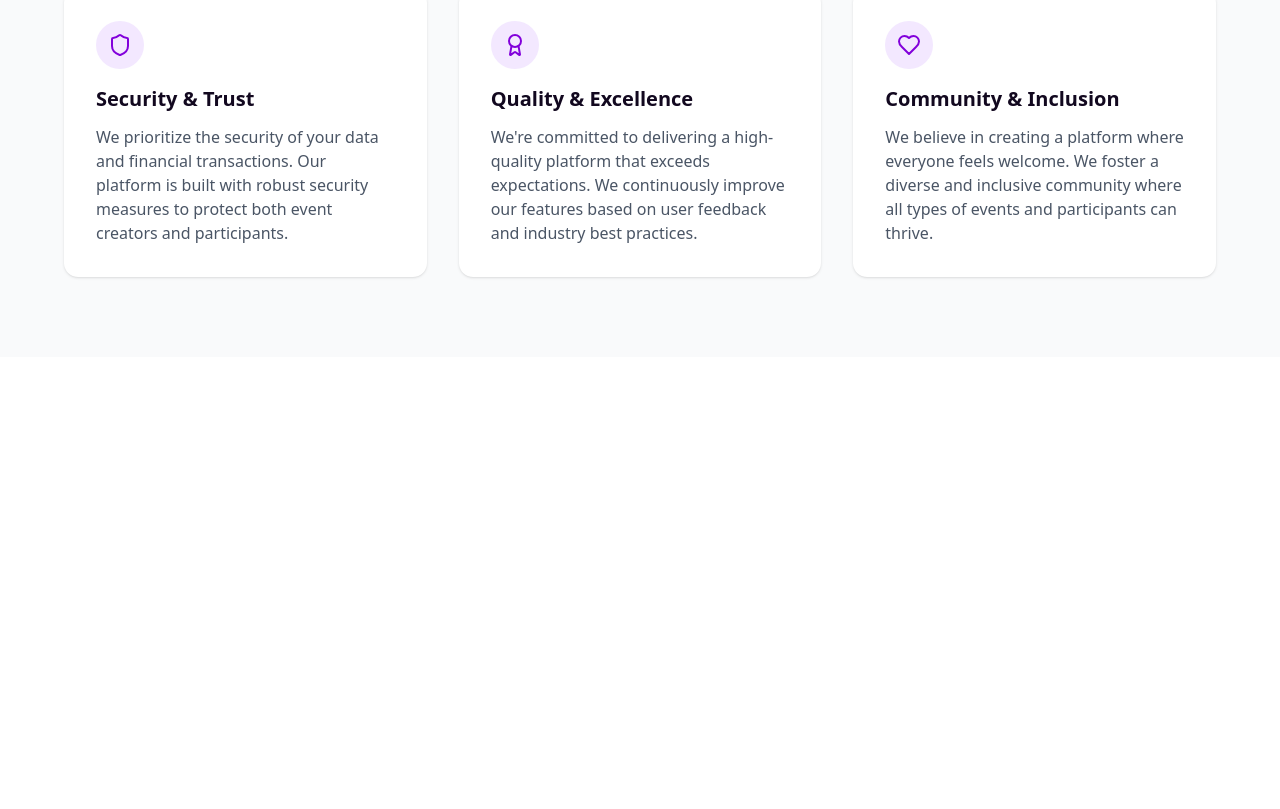
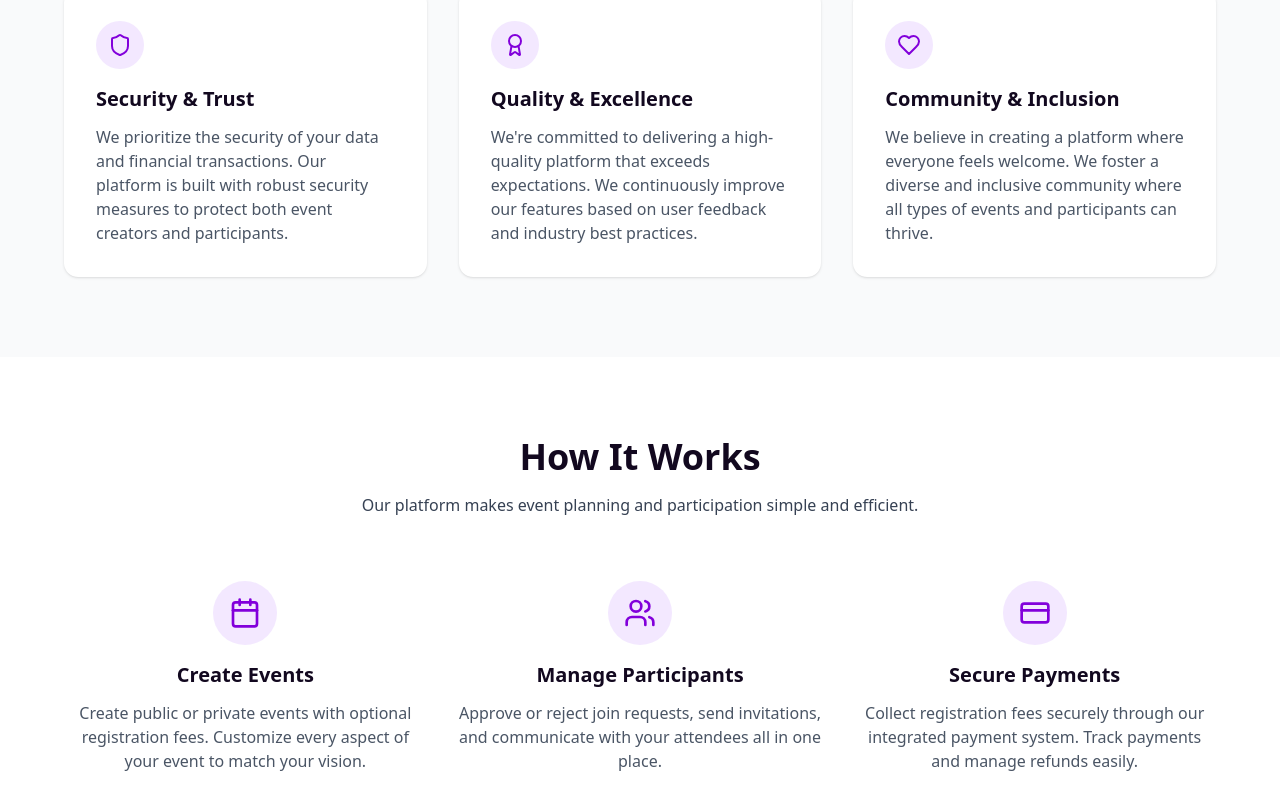
Before and after one commit to rockyhaque/eventlyze-client, a Next.js app: page /about_us in a window 1280 px wide. Shown: the part 1167-1976 px from the top of the page. Before the commit the page ends 1524 px from the top, so only its background shows below. Built offline with nearby package versions, Linux system fonts and the light colour scheme.

Commit message:
feat:add How tt wokes seciton

```diff
--- a/src/app/(WithCommonLayout)/about_us/page.tsx
+++ b/src/app/(WithCommonLayout)/about_us/page.tsx
@@ -106,6 +106,52 @@ export default function AboutUSPage() {
         </div>
       </section>
 
+      {/* How It Works Section */}
+      <section className="py-20 px-4 bg-white">
+        <div className="container mx-auto max-w-6xl">
+          <div className="text-center mb-16">
+            <h2 className="text-3xl md:text-4xl font-bold text-[#12081F] mb-4">How It Works</h2>
+            <p className="text-gray-700 max-w-2xl mx-auto">
+              Our platform makes event planning and participation simple and efficient.
+            </p>
+          </div>
+
+          <div className="grid grid-cols-1 md:grid-cols-3 gap-8">
+            <div className="text-center">
+              <div className="w-16 h-16 bg-purple-100 rounded-full flex items-center justify-center mx-auto mb-4">
+                <Calendar className="w-8 h-8 text-purple-700" />
+              </div>
+              <h3 className="text-xl font-semibold mb-3 text-[#12081F]">Create Events</h3>
+              <p className="text-gray-600">
+                Create public or private events with optional registration fees. Customize every aspect of your event to
+                match your vision.
+              </p>
+            </div>
+
+            <div className="text-center">
+              <div className="w-16 h-16 bg-purple-100 rounded-full flex items-center justify-center mx-auto mb-4">
+                <Users className="w-8 h-8 text-purple-700" />
+              </div>
+              <h3 className="text-xl font-semibold mb-3 text-[#12081F]">Manage Participants</h3>
+              <p className="text-gray-600">
+                Approve or reject join requests, send invitations, and communicate with your attendees all in one place.
+              </p>
+            </div>
+
+            <div className="text-center">
+              <div className="w-16 h-16 bg-purple-100 rounded-full flex items-center justify-center mx-auto mb-4">
+                <CreditCard className="w-8 h-8 text-purple-700" />
+              </div>
+              <h3 className="text-xl font-semibold mb-3 text-[#12081F]">Secure Payments</h3>
+              <p className="text-gray-600">
+                Collect registration fees securely through our integrated payment system. Track payments and manage
+                refunds easily.
+              </p>
+            </div>
+          </div>
+        </div>
+      </section>
+
 
     </div>
   )
```
